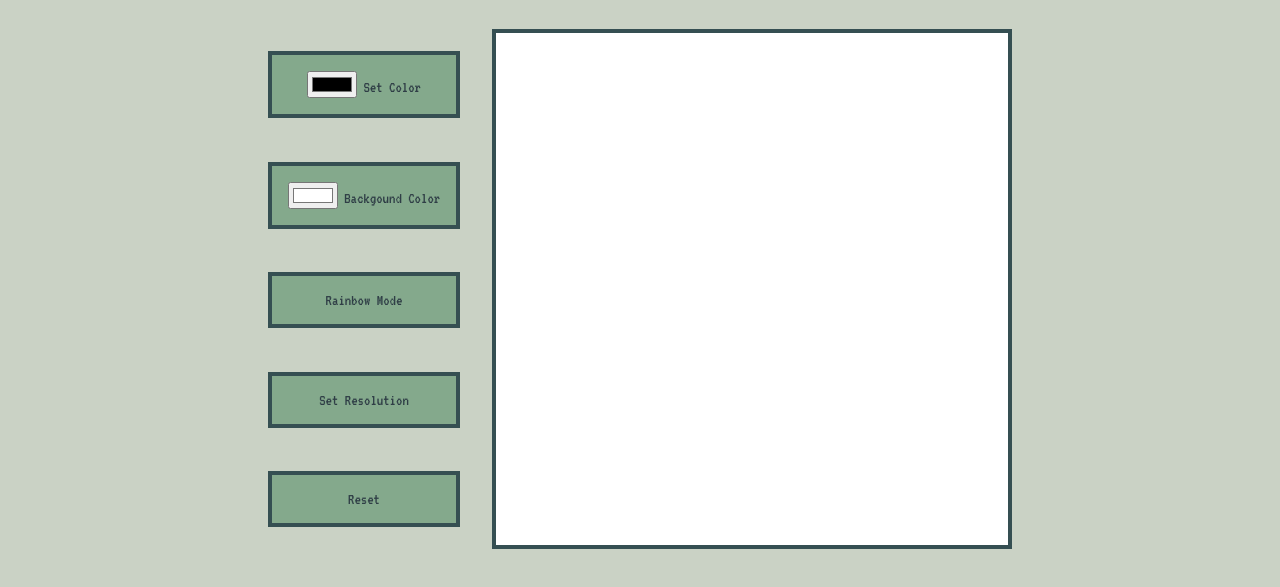
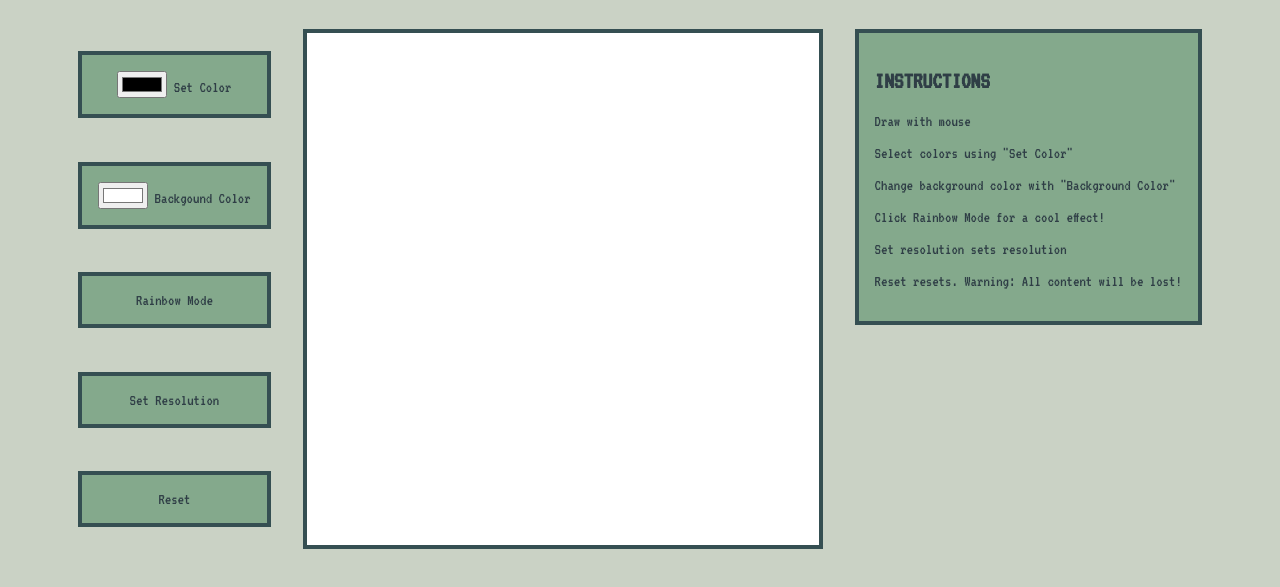
Before and after one commit to majkulmajkul/etch-a-sketch, a plain HTML site: page index.html in a window 1280 px wide. Shown: the part 91-678 px from the top of the page. Drawn offline with Linux system fonts and the light colour scheme.

Commit message:
Instructions

```diff
--- a/index.html
+++ b/index.html
@@ -43,6 +43,15 @@
           <div class="control" id="reset-button">Reset</div>
         </div>
         <div class="sketch-container"></div>
+        <div class="instructions">
+          <h2>INSTRUCTIONS</h2>
+          <p>Draw with mouse</p>
+          <p>Select colors using "Set Color"</p>
+          <p>Change background color with "Background Color"</p>
+          <p>Click Rainbow Mode for a cool effect!</p>
+          <p>Set resolution sets resolution</p>
+          <p>Reset resets. Warning: All content will be lost!</p>
+        </div>
       </div>
     </div>
     <div class="hidden-div"></div>
--- a/styles.css
+++ b/styles.css
@@ -10,7 +10,7 @@ body{
 
 .sketch-container{
     display: inline-grid;
-    border: 4px solid #354f52;
+
     cursor: crosshair;
 
 }
@@ -24,6 +24,10 @@ body{
 
 }
 
+.pixel:hover{
+    background-color: black;
+}
+
 .main-container{
     display: flex;
     flex-direction: column;
@@ -34,18 +38,41 @@ body{
 .sketch-and-controls{
     display: flex;
     gap: 2rem;
+    align-items: flex-start;
 }
 
 .controls{
     display: flex;
     flex-direction: column;
     justify-content: space-around;
+    align-self: stretch;
 }
 
 .control{
     text-align: center;
+    cursor: pointer;
+
+
+}
+
+.control:hover{
+    background-color: #2f3e46;
+    color: #cad2c5;
+}
+
+.control,
+.sketch-container,
+.instructions
+{
     border: 4px solid #354f52;
+}
+
+.control,
+.instructions {
     padding: 1rem;
-    cursor: pointer;
     background-color: #84a98c;
 }
+
+.instructions{
+
+}
```
